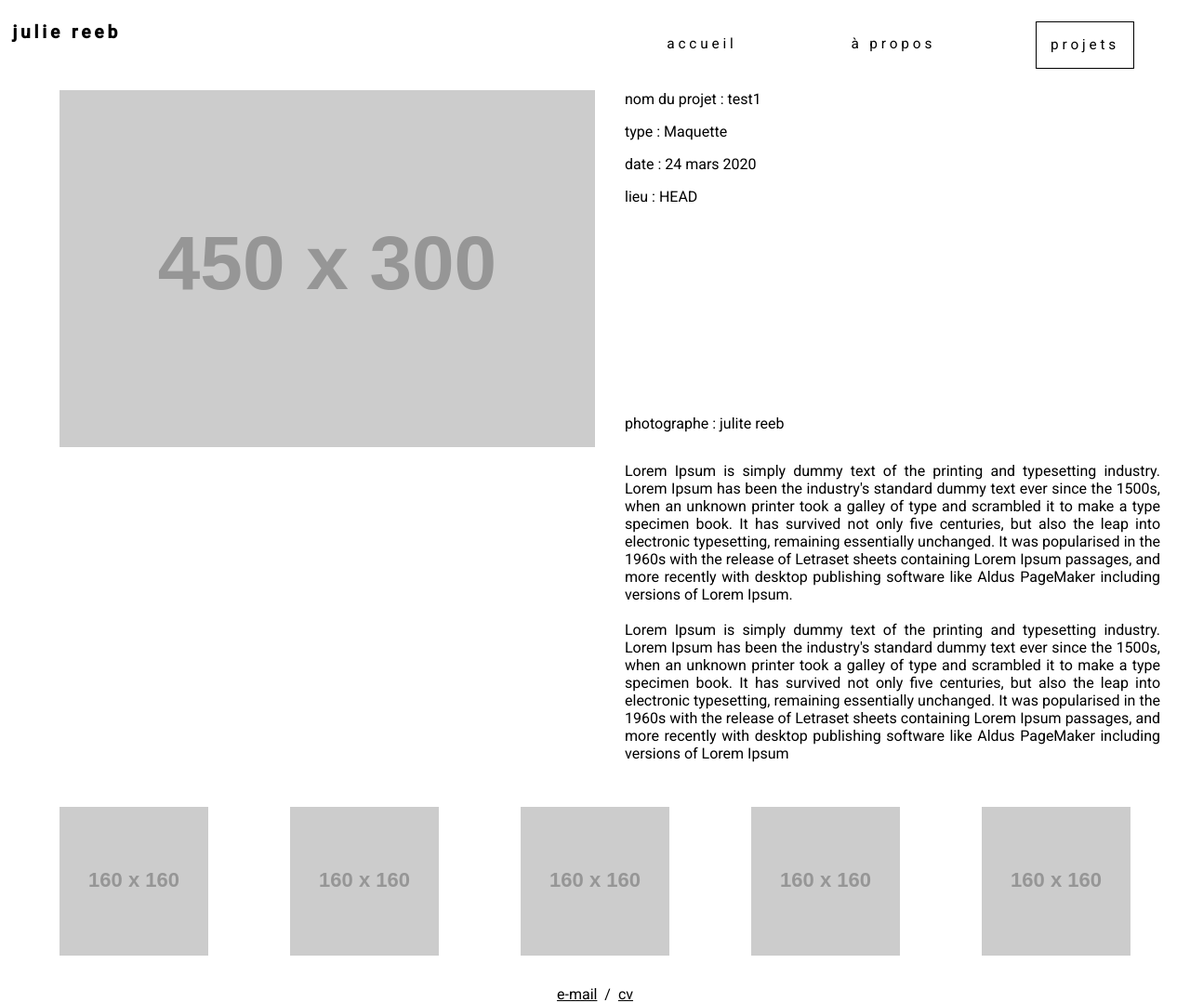
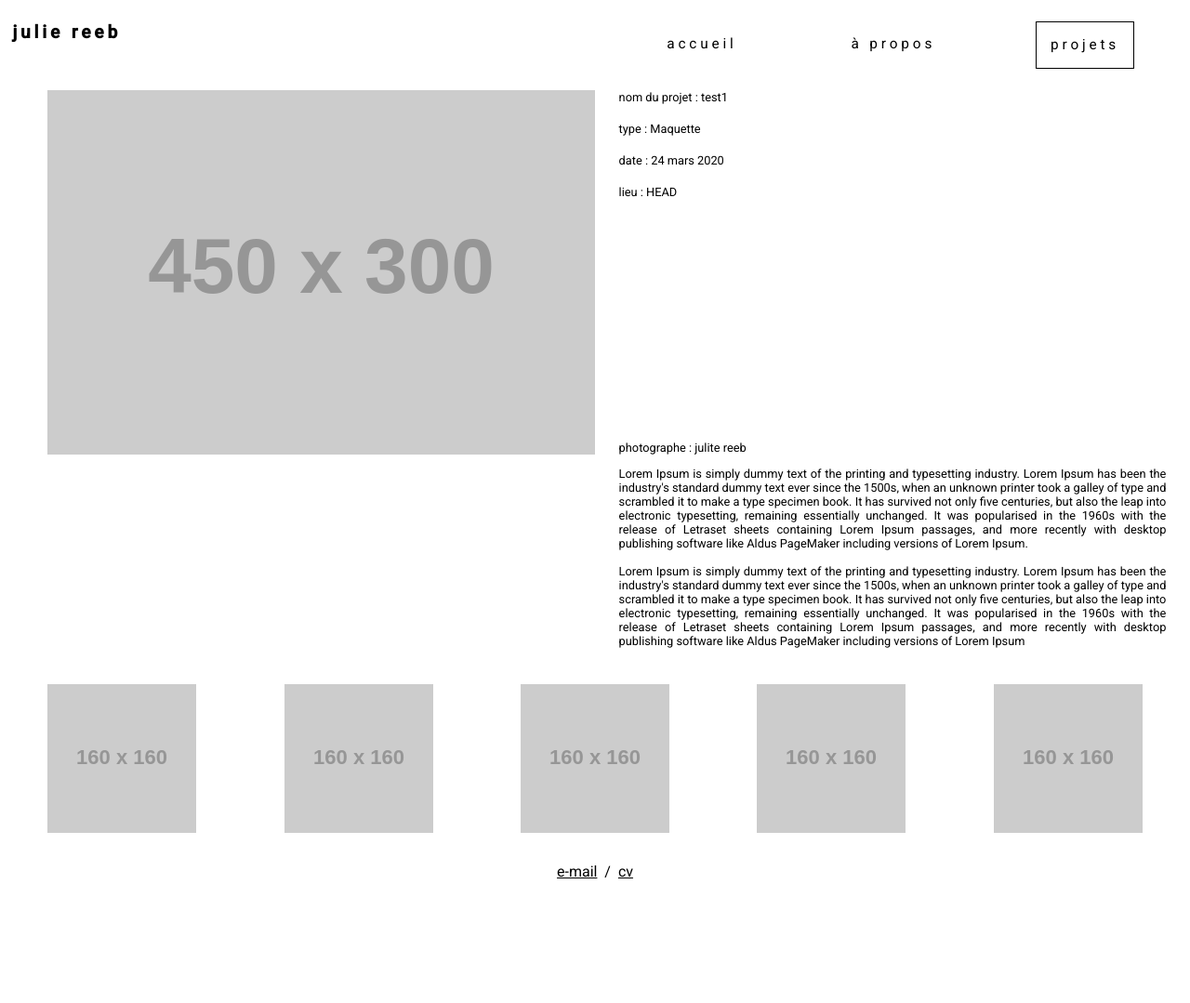
Before and after one commit to richmartins/julie-portfolio, a Jekyll site: the page built from _posts/2017-01-01-Test1.md, in a window 1280 px wide. Shown: the whole page at 93% size. Built offline with Jekyll 4.4.1, drawn with Linux system fonts in a browser that asks for light colours; after the commit the page ends 947 px from its top, so only the background shows below that.

Commit message:
[DONE] more design

```diff
--- a/_includes/header.html
+++ b/_includes/header.html
@@ -1,5 +1,5 @@
 <div class="header">
-    <div class="title">julie reeb</div>
+    <a href="{{ "/" | absolute_url }}"><div class="title">julie reeb</div></a>
     <div>
         <ul class="header-barnav">
             {% for node in site.pages %}
--- a/_includes/header_project.html
+++ b/_includes/header_project.html
@@ -1,5 +1,5 @@
 <div class="header">
-    <div class="title">julie reeb</div>
+    <a href="{{ "/" | absolute_url }}"><div class="title">julie reeb</div></a>
     <div>
         <ul class="header-barnav">
             {% for node in site.pages %}
--- a/_layouts/project.html
+++ b/_layouts/project.html
@@ -26,8 +26,8 @@
                     <p>date : {{ page.project_date }}</p>
                     <p>lieu : {{ page.place }}</p>
                 </div>
-                <div class="project-header-txt-meta">
-                    <p>photographe : {{ page. photographe }}</p>
+                <div>
+                    <p style="margin: 1em 0 0 0;">photographe : {{ page. photographe }}</p>
                 </div>
             </div>
         </div>
--- a/styles/main.css
+++ b/styles/main.css
@@ -257,6 +257,7 @@ a {
     display: flex;
     flex-direction: column;
     padding: 0 4em;
+    font-size: .8em;
 }
 
 .project-header {
@@ -279,7 +280,7 @@ a {
 
 .project-header-txt-meta > p {
     margin-top: 0;
-    margin-bottom: 1em;
+    margin-bottom: 1.5em;
 }
 
 .project-body-txt {
```
